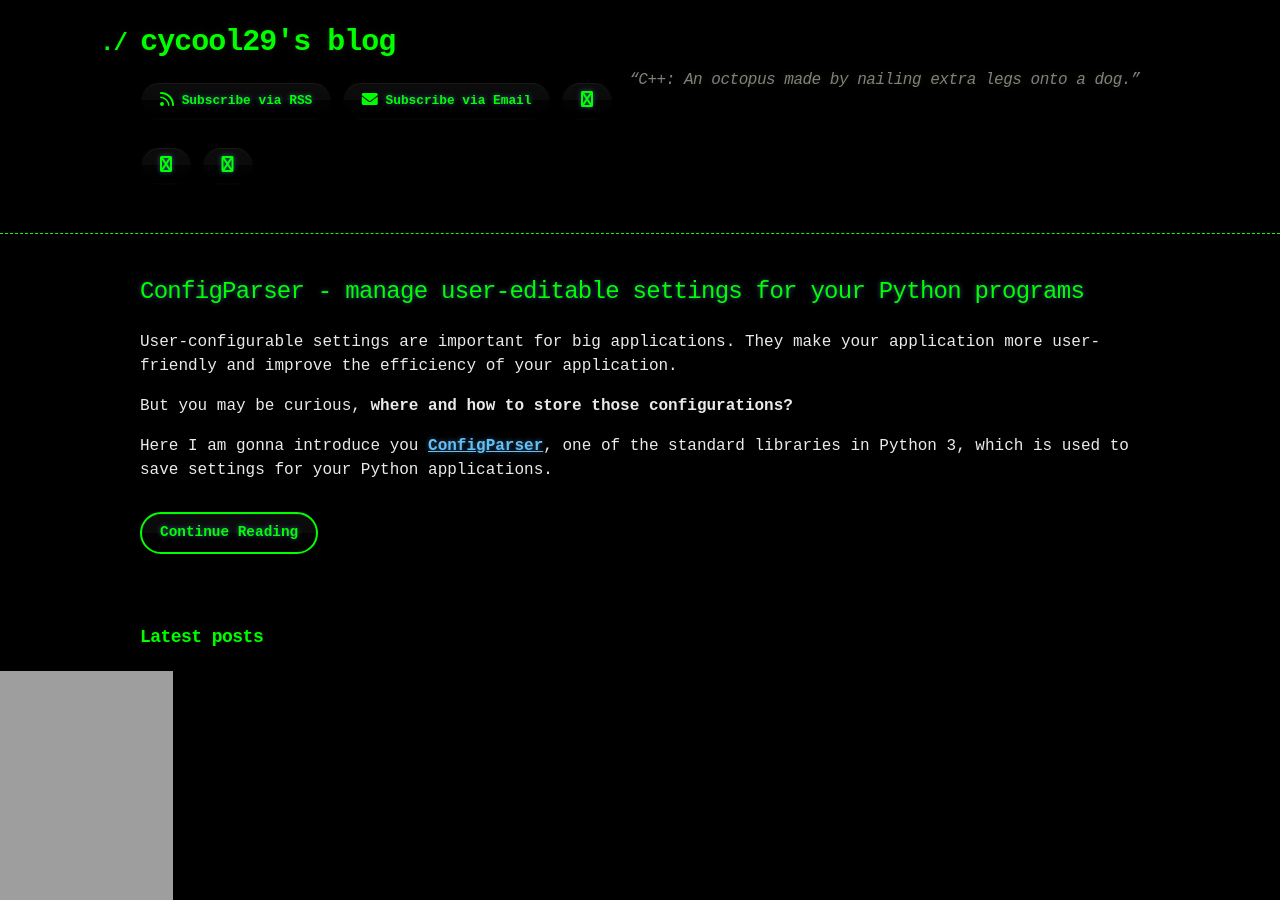
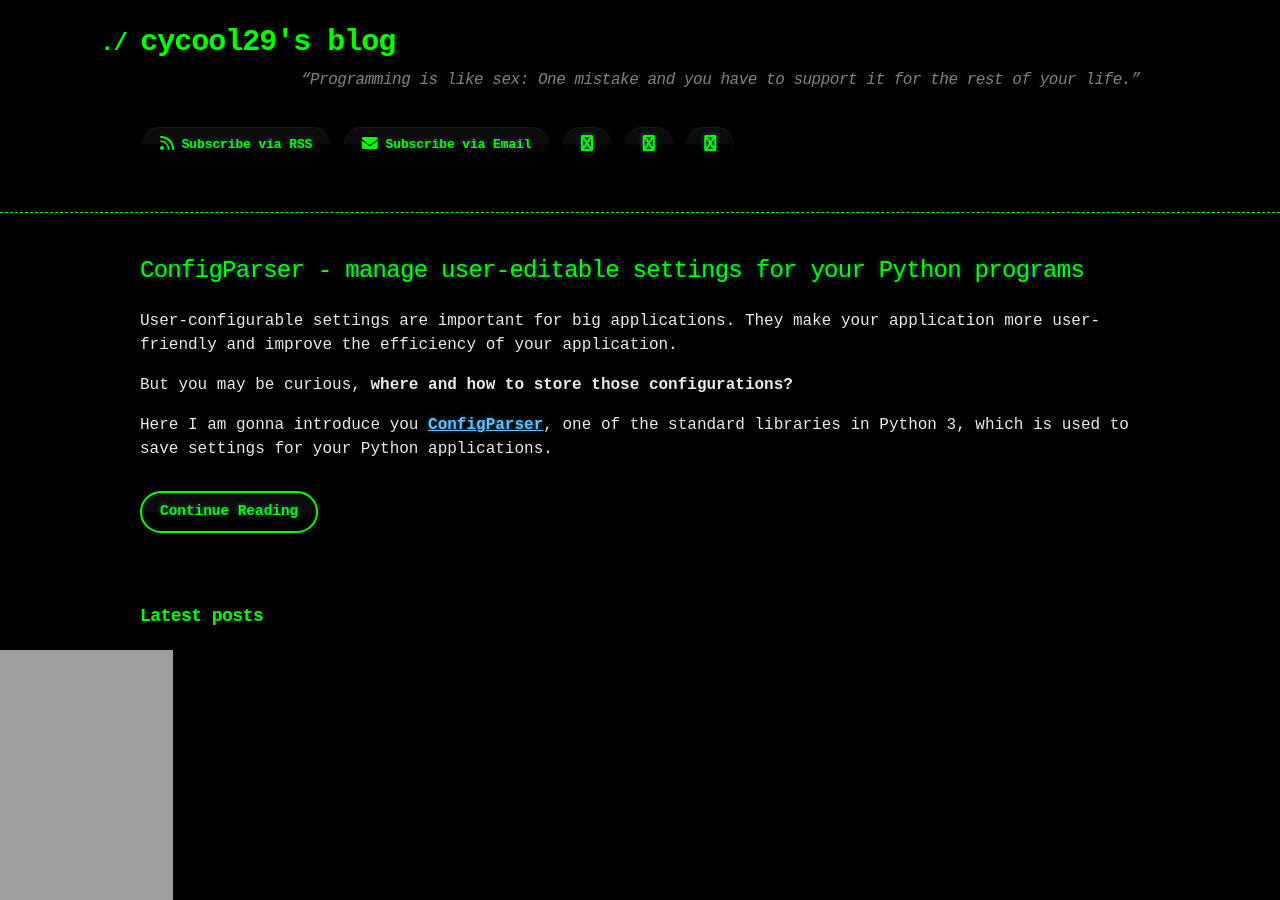
Before and after one commit to cycool29/cycool29.github.io, a Jekyll site: the page built from index.md, in a window 1280 px wide and 900 px high. Built offline with Jekyll 4.4.1, drawn with Linux system fonts in a browser that asks for light colours; a style sheet for code colours, icons or effects is not loaded.

Commit message:
Update quotes

```diff
--- a/_config.yml
+++ b/_config.yml
@@ -1,5 +1,5 @@
 title: cycool29's blog
-description: "“C++: An octopus made by nailing extra legs onto a dog.” "
+description: "“Programming is like sex: One mistake and you have to support it for the rest of your life.” "
 bio: A high school student. Intermediate in Python, Git, Bash. Learning JavaScript. He/Him. "
 author: cycool29
 url: https://cycool29.github.io
```
